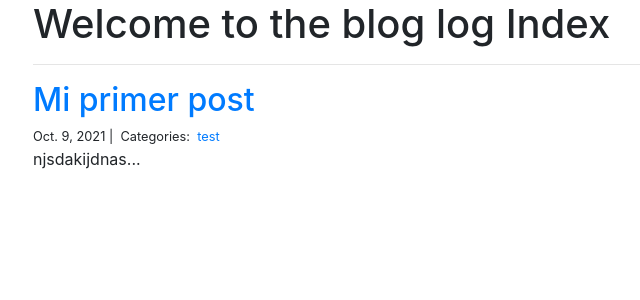
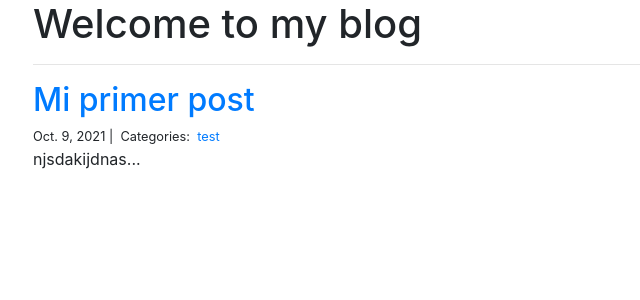
Before and after one commit to monotera/Taller_03_MSC, a Django app: page /blog/ in a window 1280 px wide. Shown: the part 56-356 px from the top of the page, without its empty margins (252-892 px from the left). Run offline with Django 3.2, Linux system fonts and the light colour scheme; data comes from the database, SQL or seed files in the repository; some libraries are stand-ins or nearby versions.

Commit message:
changes title blog

```diff
--- a/Devops/jenkins/plugins.txt
+++ b/Devops/jenkins/plugins.txt
@@ -5,5 +5,3 @@ pipeline-multibranch-defaults
 docker-workflow
 blueocean-pipeline-editor
 ssh-agent
-python:1.3
-shiningpanda:0.24
--- a/blog/templates/blog_index.html
+++ b/blog/templates/blog_index.html
@@ -2,7 +2,7 @@
 
 {% block page_content %}
 <div class="col-md-8 offset-md-2">
-    <h1>Welcome to the blog log Index</h1>
+    <h1>Welcome to my blog</h1>
     <hr>
     {% for post in posts %}
     <h2><a href="{% url 'blog_detail' post.pk%}">{{ post.title }}</a></h2>
```
Also changed, not shown: 1 other file.
